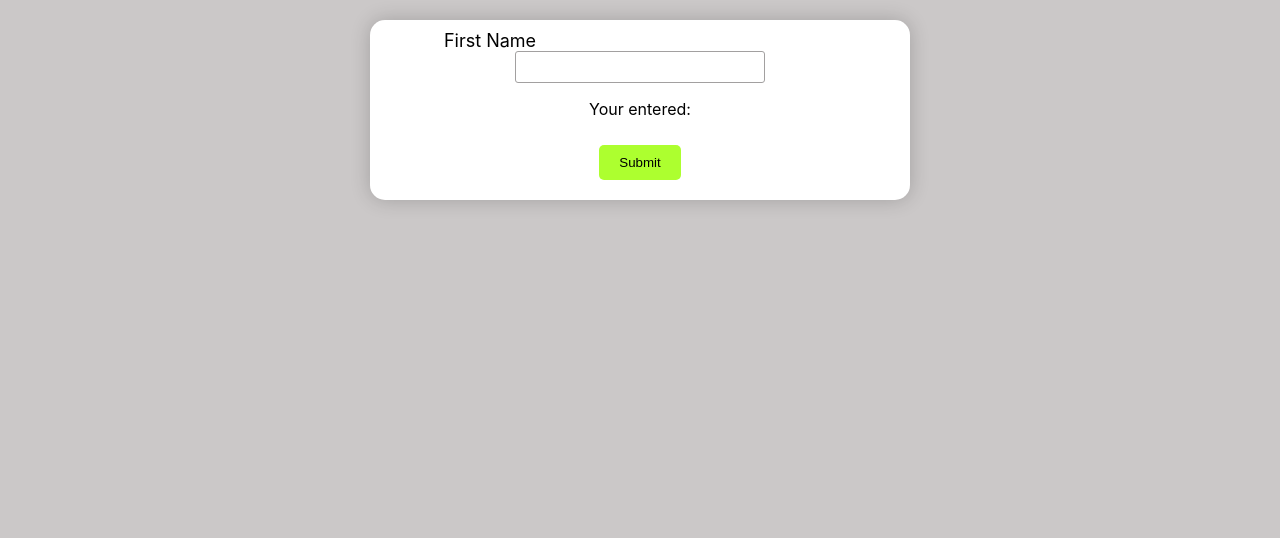
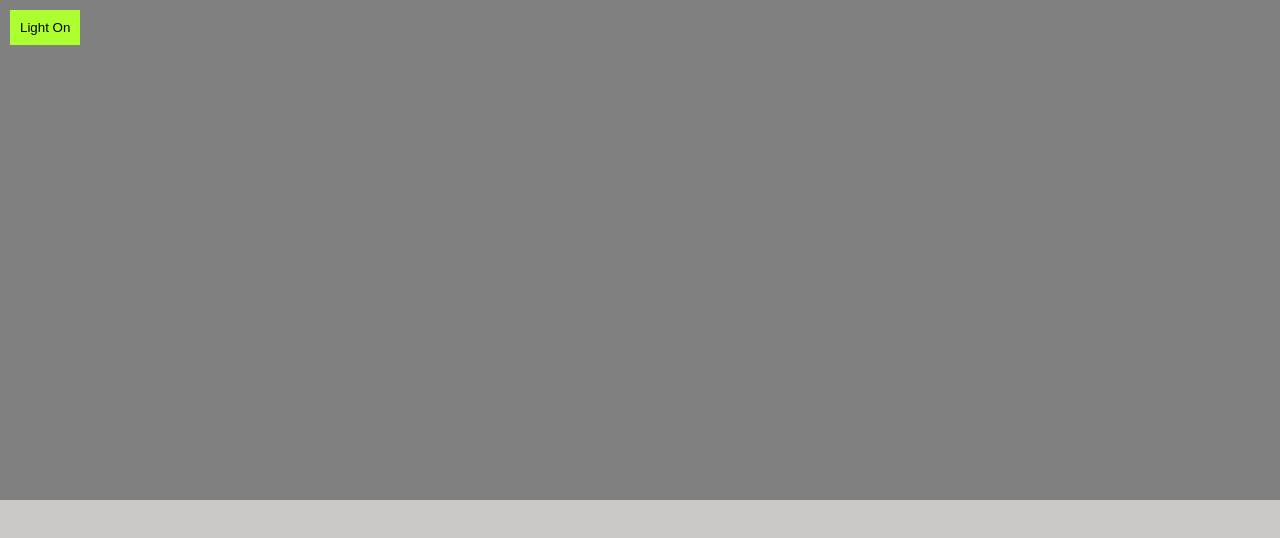
Before and after one commit to satishrathod-dev/react-projects, a React (Create React App) app: page / in a window 1280 px wide. Shown: the top 538 px of the page. Built offline with nearby package versions, Linux system fonts and the light colour scheme.

Commit message:
light-dark mode

```diff
--- a/src/App.css
+++ b/src/App.css
@@ -1,4 +1,4 @@
-.App {
+/* .App {
   background-color: #fff;
   border-radius: 15px;
   box-shadow: 0 0 20px rgba(0, 0, 0, 0.2);
@@ -8,4 +8,4 @@
   text-align: center;
   margin: auto;
   margin-top: 20px;
-}
+} */
--- a/src/App.js
+++ b/src/App.js
@@ -1,12 +1,14 @@
 import "./App.css";
+import ToggleLight from "./components/ToggleLight/ToggleLight";
 // import Form from "./components/form/Form";
-import InputForm from "./components/InputForm/InputForm";
+// import InputForm from "./components/InputForm/InputForm";
 
 function App() {
   return (
     <div className="App">
       {/* <Form /> */}
-      <InputForm />
+      {/* <InputForm /> */}
+      <ToggleLight />
     </div>
   );
 }
--- /dev/null
+++ b/src/components/ToggleLight/ToggleLight.js
@@ -0,0 +1,27 @@
+import React, { useState } from "react";
+import "./style.css";
+
+function ToggleLight() {
+  const [toggle, setToggle] = useState(false);
+
+  const handleClick = () => {
+    setToggle(!toggle);
+    console.log("Btn toggled");
+  };
+
+  return (
+    <div>
+      <div
+        style={{ backgroundColor: toggle ? "white" : "gray", height: "500px" }}
+      >
+        <button onClick={handleClick}>
+          {toggle ? "Light Off" : "Light On"}
+        </button>
+
+        {/* <p>{toggle ? "Light On" : "Light Off"}</p> */}
+      </div>
+    </div>
+  );
+}
+
+export default ToggleLight;
--- /dev/null
+++ b/src/components/ToggleLight/style.css
@@ -0,0 +1,6 @@
+button {
+  background-color: greenyellow;
+  padding: 10px;
+  border: none;
+  margin: 10px;
+}
```
Also changed, not shown: src/components/ToggleLight/night-mode.png (added).
